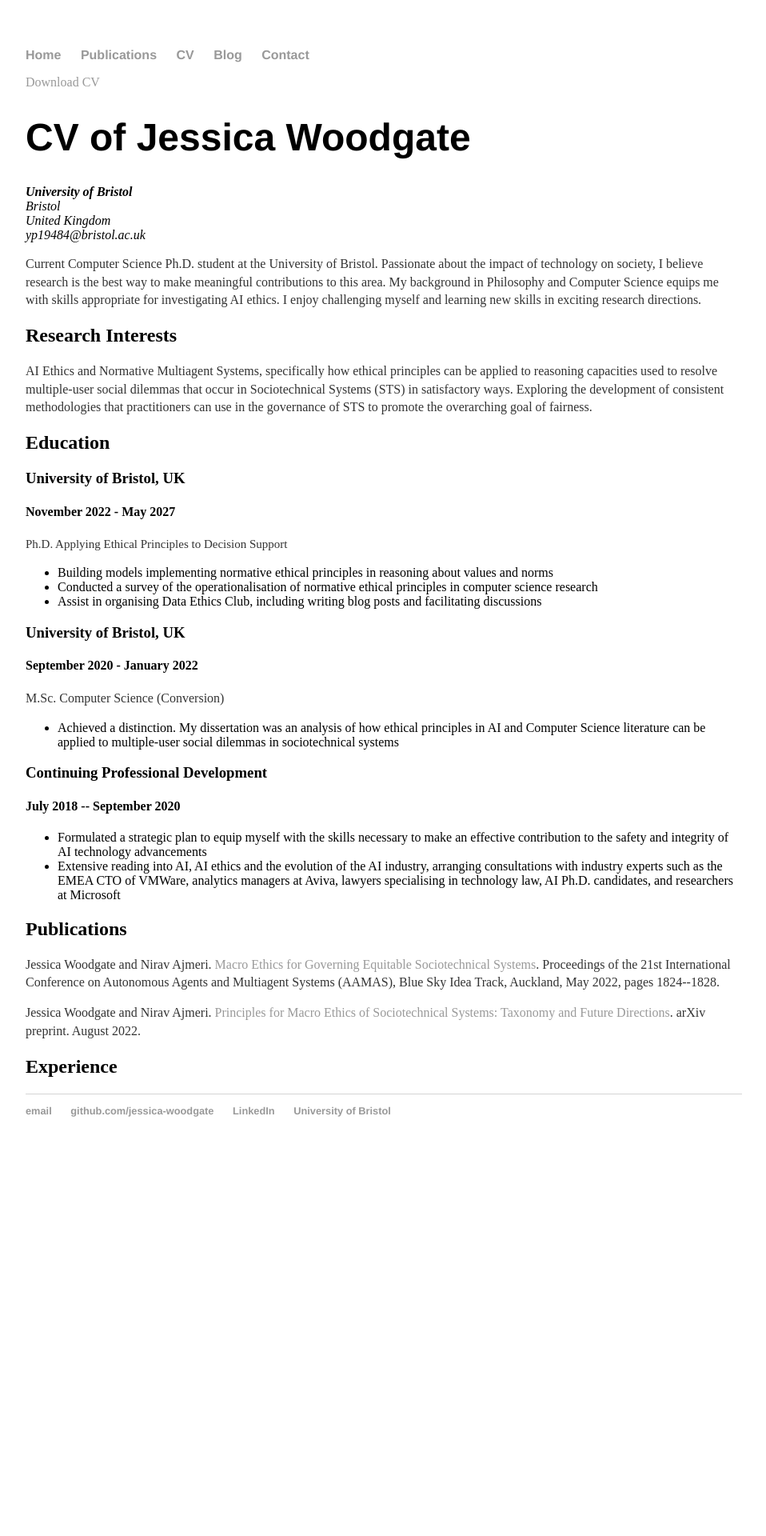
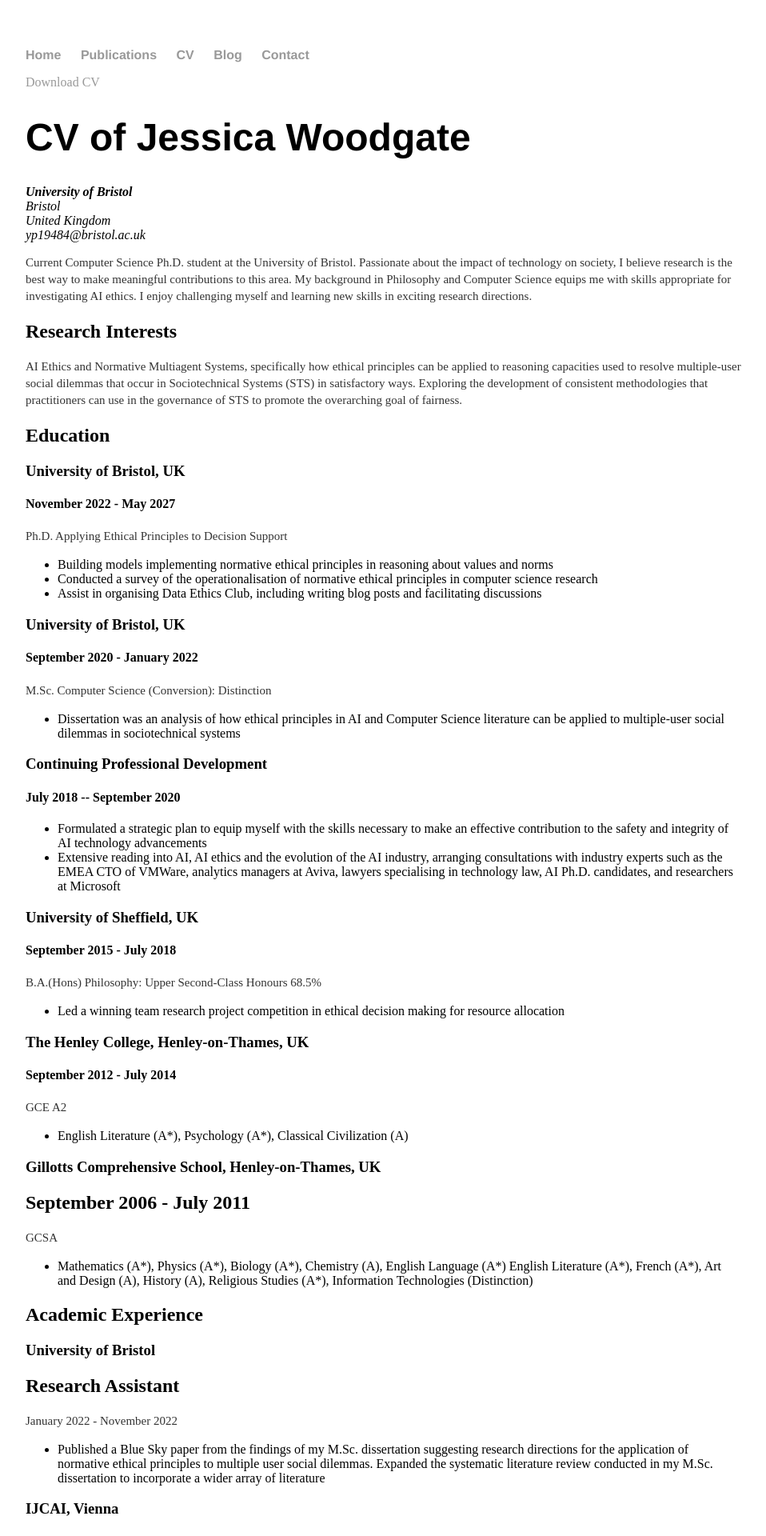
Before and after one commit to jessica-woodgate/jessica-woodgate.github.io, a Jekyll site: the page built from docs/cv/index.html, in a window 1280 px wide. Shown: the top 1920 px of the page at 80% size, without its empty margins (160-1118 px from the left). Built offline with Jekyll 4.4.1, drawn with Linux system fonts in a browser that asks for light colours; before the commit the page ends 1456 px from its top, so only the background shows below that; some of the changed text lies outside the part shown.

Commit message:
font and cv

```diff
--- a/docs/css/main.css
+++ b/docs/css/main.css
@@ -24,7 +24,7 @@
     font-family:'Helvetica', 'Arial', 'Sans-Serif';
 }
 p {
-    font-size: 1em;
+    font-size: 15px;
     line-height: 1.4em;
     color: #333;
 }
--- a/docs/cv/index.html
+++ b/docs/cv/index.html
@@ -30,9 +30,9 @@
 
 					<h3>University of Bristol, UK</h3>
 					<h4>September 2020 - January 2022</h4>
-					<p>M.Sc. Computer Science (Conversion)</p>
+					<p>M.Sc. Computer Science (Conversion): Distinction</p>
 					<ul>
-						<li>Achieved a distinction. My dissertation was an analysis of how ethical principles in AI and Computer Science literature can be applied to multiple-user social dilemmas in sociotechnical systems</li>
+						<li>Dissertation was an analysis of how ethical principles in AI and Computer Science literature can be applied to multiple-user social dilemmas in sociotechnical systems</li>
 					</ul>
 
 					<h3>Continuing Professional Development</h3>
@@ -40,6 +40,50 @@
 					<ul>
 						<li>Formulated a strategic plan to equip myself with the skills necessary to make an effective contribution to the safety and integrity of AI technology advancements</li>
 						<li>Extensive reading into AI, AI ethics and the evolution of the AI industry, arranging consultations with industry experts such as the EMEA CTO of VMWare, analytics managers at Aviva, lawyers specialising in technology law, AI Ph.D. candidates, and researchers at Microsoft</li>
+					</ul>
+
+					<h3>University of Sheffield, UK</h3>
+					<h4>September 2015 - July 2018</h4>
+					<p>B.A.(Hons) Philosophy: Upper Second-Class Honours 68.5%</p>
+					<ul>
+						<li>Led a winning team research project competition in ethical decision making for resource allocation</li>
+					</ul>
+
+					<h3>The Henley College, Henley-on-Thames, UK</h3>
+					<h4>September 2012 - July 2014</h4>
+					<p>GCE A2</p>
+					<ul>
+						<li>English Literature (A*), Psychology (A*), Classical Civilization (A)</li>
+					</ul>
+
+					<h3>Gillotts Comprehensive School, Henley-on-Thames, UK</h3>
+					<h2>September 2006 - July 2011</h2>
+					<p>GCSA</p>
+					<ul>
+						<li>Mathematics (A*), Physics (A*), Biology (A*), Chemistry (A), English Language (A*) English Literature (A*), French (A*), Art and Design (A), History (A), Religious Studies (A*), Information Technologies (Distinction)</li>
+					</ul>
+
+					<h2>Academic Experience</h2>
+
+					<h3>University of Bristol</h3>
+					<h2>Research Assistant</h2>
+					<p>January 2022 - November 2022</p>
+					<ul>
+						<li>Published a Blue Sky paper from the findings of my M.Sc. dissertation suggesting research directions for the application of normative ethical principles to multiple user social dilemmas. Expanded the systematic literature review conducted in my M.Sc. dissertation to incorporate a wider array of literature</li>
+					</ul>
+
+					<h3>IJCAI, Vienna</h3>
+					<h2>August 2022</h2>
+					<p>Student Volunteer</p>
+					<ul>
+						<li>Assisted in organising the IJCAI 2023 conference. This included ensuring sessions ran smoothly and speakers were supported, setting up rooms, and helping with registration. I had the opportunity to expand my network and learn about current directions of AI research</li>
+					</ul>
+
+					<h3>University of Bristol</h3>
+					<h2>September 2021 - January 2022</h2>
+					<p>Research Project</p>
+					<ul>
+						<li>Critically analysed ethical principles in computer science literature, and how they can be applied to multiple-user social dilemmas within a socio-technical system</li>
 					</ul>
 
 					<h2>Publications</h2>
@@ -54,5 +98,36 @@
 						arXiv preprint. August 2022.
 					</p>
 
-					<h2>Experience</h2>
+					<h2>Work Experience</h2>
+
+					<h3>AI Ethics for Journalists, The Thompson Foundation</h3>
+					<h2>April 2023</h2>
+					<p>Consultant</p>
+					<ul>
+						<li>Advised development of course on AI ethics for journalists, providing critical feedback on course content and structure</li>
+					</ul>
+
+					<h2>Academic Projects (all available on <a href="https://github.com/jessica-woodgate">Github</a>)</h2>
+
+					<h3>Left Unread (Module: Software Engineering and Group Project)</h3>
+					<h2>February 2021 - May 2021</h2>
+					<p>SCRUM Leader, Database Lead, Back-End Co-Developer</p>
+					<ul>
+						<li>SCRUM team leader ensuring regular effective meetings, sprint goals set and met, all team members were supported, user impact was addressed in the sort and long term, and ethical framework was adhered to</li>
+						<li>Led database development and co-developed back-end development including building the API, and ensuring other back-end developers stayed on track</li>
+					</ul>
+
+					<h3>STAG (Module: Object-Oriented Programming with Java)</h3>
+					<h2>June 2021</h2>
+					<p>Developer</p>
+					<ul>
+						<li>Built a general-purpose socket-server game-engine for text adventure games in Java</li>
+					</ul>
+
+					<h3>DB (Module: Object-Oriented Programming with Java)</h3>
+					<h2>March 2021</h2>
+					<p>Developer</p>
+					<ul>
+						<li>Built a relational database server from scratch in Java</li>
+					</ul>
 	</div>
```
